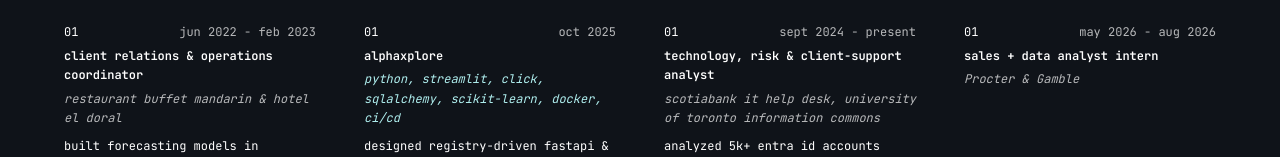
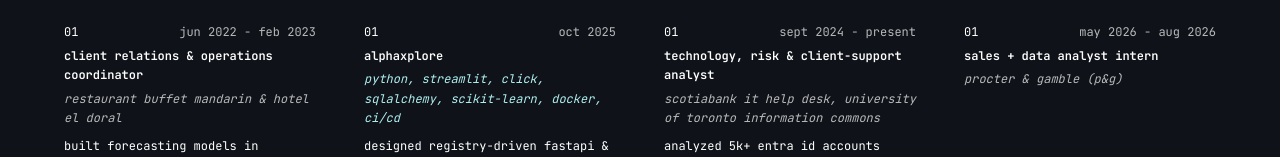
Before and after one commit to sophianggan/sophianggan.github.io, a React (Vite) app: page /#/timeline in a window 1280 px wide. Shown: the part 169-326 px from the top of the page. Built offline with nearby package versions, Linux system fonts and the light colour scheme; the HTML template or start-up script is replaced by a standard one.

Commit message:
Update company name to lowercase with abbreviation

```diff
--- a/src/pages/Timeline.tsx
+++ b/src/pages/Timeline.tsx
@@ -193,7 +193,7 @@ const Timeline = () => {
                   <HoverScrambleText text="sales + data analyst intern" shouldScramble={hoveredSection === 'offers'} />
                 </div>
                 <div className="text-white/70 italic">
-                  Procter & Gamble
+                  procter & gamble (p&g)
                 </div>
               </div>
             </div>
```
